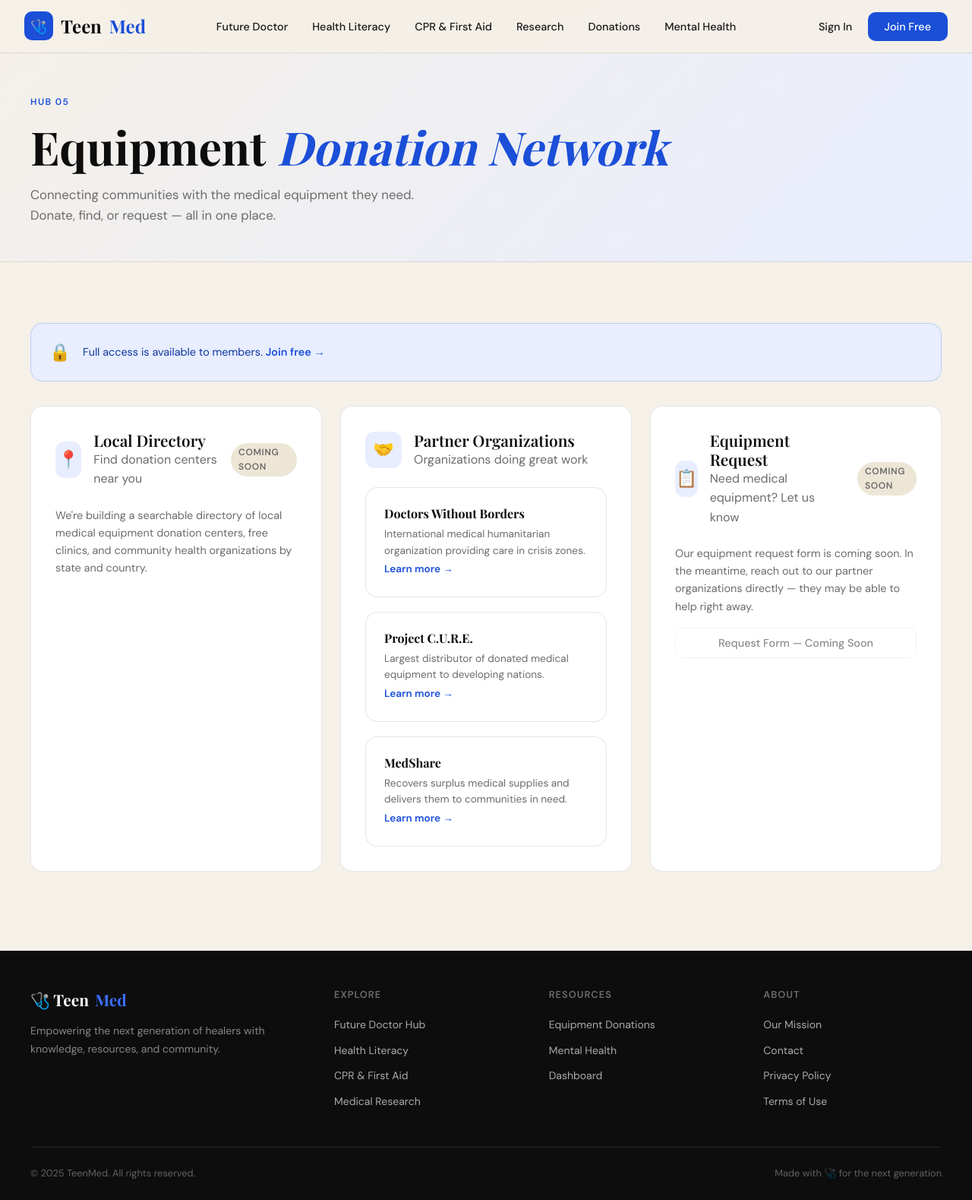
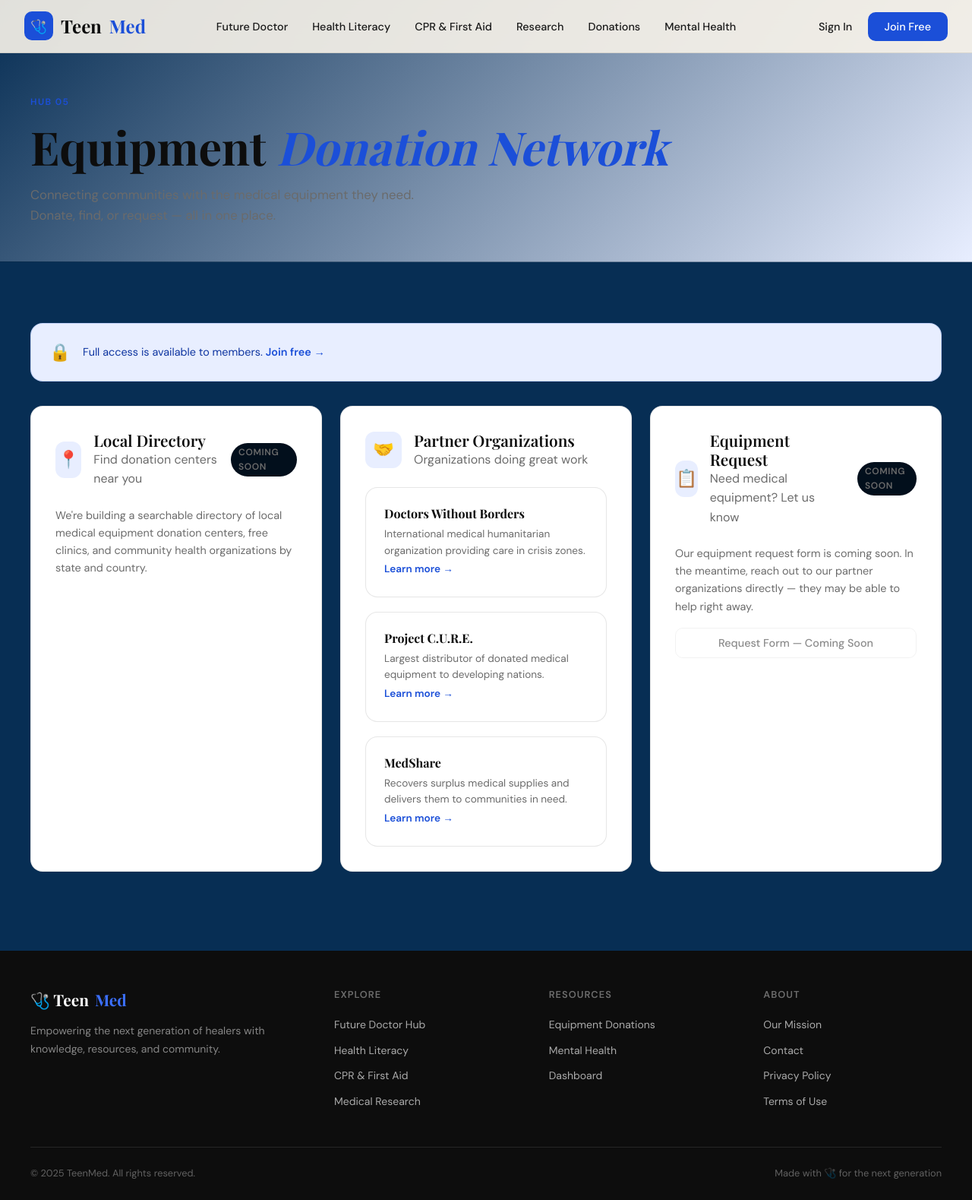
Before and after one commit to bananana12000-code/TeenMedd, a Flask app: page /equipment in a window 1280 px wide. Shown: the whole page at 76% size. Run offline with Flask 3, Linux system fonts and the light colour scheme; some web fonts are replaced.

Commit message:
Update main.css

```diff
--- a/static/css/main.css
+++ b/static/css/main.css
@@ -2,9 +2,9 @@
 @import url('https://fonts.googleapis.com/css2?family=Playfair+Display:ital,wght@0,400;0,600;0,700;1,400&family=DM+Sans:wght@300;400;500;600&display=swap');
 
 :root {
-  --cream: #F5F0E8;
-  --cream-dark: #EDE6D6;
-  --white: #FDFCFA;
+  --cream: #072E54;
+  --cream-dark: #020F1C;
+  --white: #C1CFE0;
   --black: #0D0D0D;
   --charcoal: #1A1A1A;
   --gray: #6B6B6B;
```
